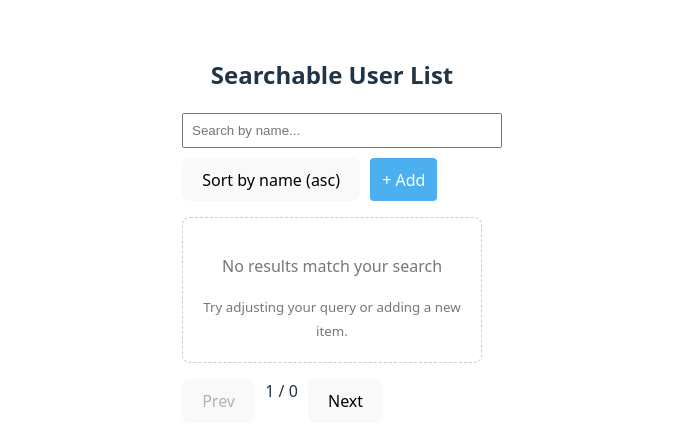
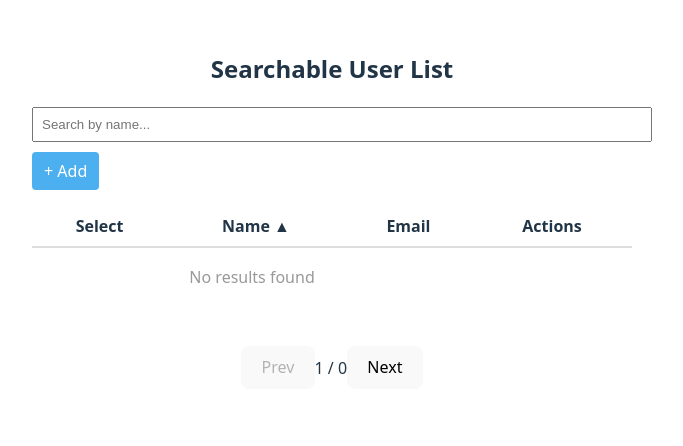
Before and after one commit to devayushyadav/react-ts-advanced-dashboard, a React (Vite) app: page / in a window 1280 px wide. Shown: the part 170-616 px from the top of the page, without its empty margins (308-991 px from the left). Built offline with nearby package versions, Linux system fonts and the light colour scheme.

Commit message:
Implemented Basic UI cchanges

```diff
--- a/package.json
+++ b/package.json
@@ -12,7 +12,8 @@
   "dependencies": {
     "framer-motion": "^12.23.12",
     "react": "^19.1.1",
-    "react-dom": "^19.1.1"
+    "react-dom": "^19.1.1",
+    "styled-components": "^6.1.19"
   },
   "devDependencies": {
     "@eslint/js": "^9.32.0",
--- a/src/Components/UserDashboard/SearchableList/SearchableList.tsx
+++ b/src/Components/UserDashboard/SearchableList/SearchableList.tsx
@@ -1,16 +1,15 @@
-import { motion, AnimatePresence } from "framer-motion";
 import usePagination from "../../../Hooks/Pagination/usePagination";
 import { useEffect, useState } from "react";
 import AddOrEditData from "./AddOrEditData";
 import useSearch from "../../../Hooks/Search/useSearch";
 import useSort from "../../../Hooks/Sort/useSort";
+import Table from "../../../ReusableComponents/Table/table";
 
 type Props<T extends { id: string }> = {
   items: Array<T>;
-  searchKey: keyof T /*(key of user means name | email)*/;
-  renderItem: (item: T) => React.ReactNode;
+  searchKey: keyof T;
   sortKey: keyof T;
-  onItemClick?: (item: T) => void; // ✅ Parent handles modal
+  onItemClick?: (item: T) => void;
   paginationCount: number;
   localStorageKey: string;
 };
@@ -18,13 +17,14 @@ type Props<T extends { id: string }> = {
 const SearchableList = <T extends { id: string }>({
   items,
   searchKey,
-  renderItem,
   sortKey,
-  onItemClick,
   localStorageKey,
   paginationCount,
+  onItemClick,
 }: Props<T>) => {
   const [data, setData] = useState<Array<T>>(items);
+  const [selectedIds, setSelectedIds] = useState<Set<string>>(new Set());
+
   const { query, setQuery, filteredItems } = useSearch<T>(data, searchKey);
   const { sortedItems, toggleOrder, order } = useSort<T>(
     filteredItems,
@@ -37,15 +37,46 @@ const SearchableList = <T extends { id: string }>({
     localStorage.setItem(localStorageKey, JSON.stringify(data));
   }, [data, localStorageKey]);
 
-  // DELETE USER FUNCTION
+  // DELETE SINGLE
   const deleteUser = (id: string) => {
     setData((prev) => prev.filter((user) => user.id !== id));
+    setSelectedIds((prev) => {
+      const newSet = new Set(prev);
+      newSet.delete(id);
+      return newSet;
+    });
   };
+
+  // DELETE MULTIPLE
+  const deleteSelected = () => {
+    setData((prev) => prev.filter((user) => !selectedIds.has(user.id)));
+    setSelectedIds(new Set());
+  };
+
+  // TOGGLE SELECTION
+  const toggleSelect = (id: string) => {
+    setSelectedIds((prev) => {
+      const newSet = new Set(prev);
+      if (newSet.has(id)) {
+        newSet.delete(id);
+      } else {
+        newSet.add(id);
+      }
+      return newSet;
+    });
+  };
+
+  const allSelected =
+    paginatedItems.length > 0 && selectedIds.size === paginatedItems.length;
 
   return (
     <div
       className="searchable-list"
-      style={{ maxWidth: "300px", margin: "auto" }}
+      style={{
+        maxWidth: "600px",
+        width: "100vh",
+        margin: "auto",
+      }}
     >
       {/* Search Box */}
       <input
@@ -61,44 +92,43 @@ const SearchableList = <T extends { id: string }>({
           marginBottom: "10px",
           display: "flex",
           flexDirection: "row",
-          gap: "10px",
+          justifyContent: "space-between",
         }}
       >
-        {/* Sort Button */}
-        <button onClick={toggleOrder}>
-          Sort by {String(sortKey)} ({order})
+        {selectedIds.size > 0 && (
+          <button
+            style={{
+              background: "#f44336",
+              color: "#fff",
+              border: "none",
+              padding: "6px 12px",
+              borderRadius: "4px",
+              cursor: "pointer",
+            }}
+            onClick={deleteSelected}
+          >
+            Delete Selected ({selectedIds.size})
           </button>
+        )}
+
         <AddOrEditData<T> setData={setData} variant="add" />
       </div>
 
-      {/* List with Animation */}
-      <ul style={{ listStyle: "none", padding: 0 }}>
-        {filteredItems.length > 0 && (
-          <AnimatePresence mode="popLayout">
-            {paginatedItems.map((item) => (
-              <motion.li
-                key={item.id}
+      <Table<T>
+        data={paginatedItems}
+        sortKey={sortKey}
+        order={order}
+        toggleOrder={toggleOrder}
+        selectedIds={selectedIds}
+        toggleSelect={toggleSelect}
+        renderActions={(item) => (
+          <div
             style={{
-                  padding: "6px 0",
               display: "flex",
-                  justifyContent: "space-between",
-                  alignItems: "center",
-                  borderBottom: "1px solid #eee",
+              flexDirection: "row",
+              justifyContent: "space-around",
             }}
-                role="button"
-                tabIndex={0}
-                onKeyDown={(e) => e.key === "Enter" && onItemClick?.(item)}
-                initial={{ opacity: 0, y: 10, scale: 0.95 }}
-                animate={{ opacity: 1, y: 0, scale: 1 }}
-                exit={{ opacity: 0, y: -10, scale: 0.95 }}
-                transition={{ duration: 0.3, ease: "easeInOut" }}
           >
-                <span
-                  style={{ cursor: "pointer" }}
-                  onClick={() => onItemClick?.(item)}
-                >
-                  {renderItem(item)}
-                </span>
             <AddOrEditData<T>
               setData={setData}
               variant="edit"
@@ -117,29 +147,18 @@ const SearchableList = <T extends { id: string }>({
             >
               Delete
             </button>
-              </motion.li>
-            ))}
-          </AnimatePresence>
-        )}
-
-        {filteredItems.length === 0 && (
-          <div
-            style={{
-              textAlign: "center",
-              padding: "20px",
-              border: "1px dashed #ccc",
-              borderRadius: "8px",
-              color: "#777",
-            }}
-          >
-            <p>No results match your search</p>
-            <small>Try adjusting your query or adding a new item.</small>
           </div>
         )}
-      </ul>
+        onItemClick={onItemClick}
+        columns={[
+          { key: "name" as keyof T, label: "Name" },
+          { key: "email" as keyof T, label: "Email" },
+        ]}
+        allSelected={allSelected}
+      />
 
       {/* Pagination Controls */}
-      <div style={{ marginTop: "10px", display: "flex", gap: "10px" }}>
+      <div style={{ margin: "40px auto" }}>
         <button onClick={prevPage} disabled={currentPage === 1}>
           Prev
         </button>
--- a/src/Components/UserDashboard/UserList.tsx
+++ b/src/Components/UserDashboard/UserList.tsx
@@ -1,25 +1,8 @@
 import { useState } from "react";
 import SearchableList from "./SearchableList/SearchableList";
 import Modal from "./Modal/Modal";
-import type { User } from "./Types/Types";
 import { LocalstorageKeys } from "../../Constants/Contants";
-
-// const users: User[] = [
-//   { id: crypto.randomUUID(), name: "Ayush Yadav", email: "ayush@example.com" },
-//   { id: crypto.randomUUID(), name: "John Doe", email: "john@example.com" },
-//   { id: crypto.randomUUID(), name: "Jane Smith", email: "jane@example.com" },
-//   {
-//     id: crypto.randomUUID(),
-//     name: "Alice Johnson",
-//     email: "alice@example.com",
-//   },
-//   { id: crypto.randomUUID(), name: "Bob Marley", email: "bob@example.com" },
-//   {
-//     id: crypto.randomUUID(),
-//     name: "Charlie Puth",
-//     email: "charlie@example.com",
-//   },
-// ];
+import type { User } from "../../Types/Types";
 
 const users = JSON.parse(localStorage.getItem(LocalstorageKeys.USERS) || "[]");
 
@@ -47,12 +30,6 @@ const UserList = () => {
         onItemClick={openModal}
         paginationCount={3}
         localStorageKey={LocalstorageKeys.USERS}
-        renderItem={(user: User) => (
-          <>
-            <strong>{user.name}</strong>
-            <div style={{ fontSize: "12px", color: "gray" }}>{user.email}</div>
-          </>
-        )}
       />
 
       <Modal
--- /dev/null
+++ b/src/ReusableComponents/Table/table.tsx
@@ -0,0 +1,115 @@
+import React from "react";
+import styled from "styled-components";
+
+type Column<T> = {
+  key: keyof T;
+  label: string;
+};
+
+type TableProps<T> = {
+  columns: Column<T>[];
+  data: T[];
+  sortKey: keyof T;
+  order: "asc" | "desc";
+  onItemClick?: (item: T) => void;
+  toggleOrder: (key: keyof T) => void;
+  renderActions?: (item: T) => React.ReactNode;
+  selectedIds?: Set<string>;
+  toggleSelect?: (id: string) => void;
+};
+
+const Table = <T extends { id: string }>({
+  columns,
+  data,
+  sortKey,
+  order,
+  toggleOrder,
+  renderActions,
+  onItemClick,
+  selectedIds,
+  toggleSelect,
+}: TableProps<T>) => {
+  return (
+    <table
+      style={{
+        width: "100%",
+        borderCollapse: "collapse",
+        marginTop: "1rem",
+      }}
+    >
+      <thead>
+        <tr>
+          {toggleSelect && <StyledTableHeader>Select</StyledTableHeader>}
+          {columns.map((col) => (
+            <StyledTableHeader
+              key={String(col.key)}
+              onClick={() => toggleOrder(col.key)}
+            >
+              {col.label}{" "}
+              {sortKey === col.key ? (order === "asc" ? "▲" : "▼") : ""}
+            </StyledTableHeader>
+          ))}
+          {renderActions && <StyledTableHeader>Actions</StyledTableHeader>}
+        </tr>
+      </thead>
+      <tbody>
+        {data.length > 0 ? (
+          data.map((item) => (
+            <tr key={item.id} onClick={() => onItemClick?.(item)}>
+              {toggleSelect && (
+                <td
+                  onClick={(e) => e.stopPropagation()} // prevent bubbling
+                  style={{ padding: "8px" }}
+                >
+                  <input
+                    type="checkbox"
+                    checked={selectedIds?.has(item.id) ?? false}
+                    onChange={() => toggleSelect?.(item.id)}
+                  />
+                </td>
+              )}
+              {columns.map((col) => (
+                <td
+                  key={String(col.key)}
+                  style={{
+                    borderBottom: "1px solid #eee",
+                    padding: "8px",
+                  }}
+                >
+                  {String(item[col.key])}
+                </td>
+              ))}
+              {renderActions && (
+                <td
+                  style={{ padding: "8px" }}
+                  onClick={(e) => e.stopPropagation()} // stop bubbling for actions
+                >
+                  {renderActions(item)}
+                </td>
+              )}
+            </tr>
+          ))
+        ) : (
+          <tr>
+            <td colSpan={columns.length + (renderActions ? 1 : 0)}>
+              <div
+                style={{ textAlign: "center", padding: "1rem", color: "#999" }}
+              >
+                No results found
+              </div>
+            </td>
+          </tr>
+        )}
+      </tbody>
+    </table>
+  );
+};
+
+export default Table;
+
+const StyledTableHeader = styled.th`
+  border-bottom: 2px solid #ddd;
+  padding: 8px;
+  cursor: pointer;
+  text-align: center;
+`;
```
Also changed, not shown: 1 other file (tests, documents, lock files or other folders). Lines whose indentation alone changed are shown as unchanged.
